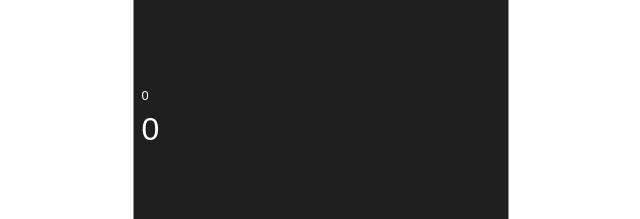
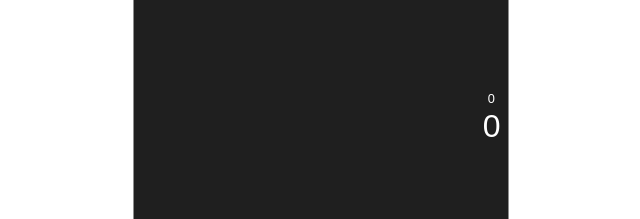
Before and after one commit to ThomasTW935/Windows-Calculator, a React (Create React App) app: page / in a window 1280 px wide. Shown: the part 138-357 px from the top of the page, without its empty margins (319-959 px from the left). Built offline with nearby package versions, Linux system fonts and the light colour scheme.

Commit message:
Fix tile  justified to right

```diff
--- a/src/Components/Calculator.js
+++ b/src/Components/Calculator.js
@@ -35,8 +35,7 @@ export default function Calculator({category}) {
         console.log(tile)
         return result
     }
-    let test = '2X3+5X3'
-    console.log(test.replaceAll('X', '*'))
+    console.log(equation)
 
 
 
--- a/src/Components/CalculatorTile.js
+++ b/src/Components/CalculatorTile.js
@@ -2,7 +2,7 @@ import React from 'react'
 
 export default function CalculatorTile({value,equation}) {
     return (
-        <div className='tile'>
+        <div className='tile justify-right'>
             <p className='equation'>{equation}</p>
             <p>{value}</p>
         </div>
--- a/src/styles/_component.scss
+++ b/src/styles/_component.scss
@@ -9,7 +9,14 @@
     }
     .equation{
         font-size: .8rem;
+        height: .8rem;
+        width: .8rem;
     }
+}
+.justify-right{
+    display:flex;
+    flex-direction: column;
+    align-items:flex-end;
 }
 
 .select{
--- a/src/styles/main.css
+++ b/src/styles/main.css
@@ -96,6 +96,21 @@ select {
 
 .tile .equation {
   font-size: .8rem;
+  height: .8rem;
+  width: .8rem;
+}
+
+.justify-right {
+  display: -webkit-box;
+  display: -ms-flexbox;
+  display: flex;
+  -webkit-box-orient: vertical;
+  -webkit-box-direction: normal;
+      -ms-flex-direction: column;
+          flex-direction: column;
+  -webkit-box-align: end;
+      -ms-flex-align: end;
+          align-items: flex-end;
 }
 
 .select {
```
Also changed, not shown: 1 other file (tests, documents, lock files or other folders).
